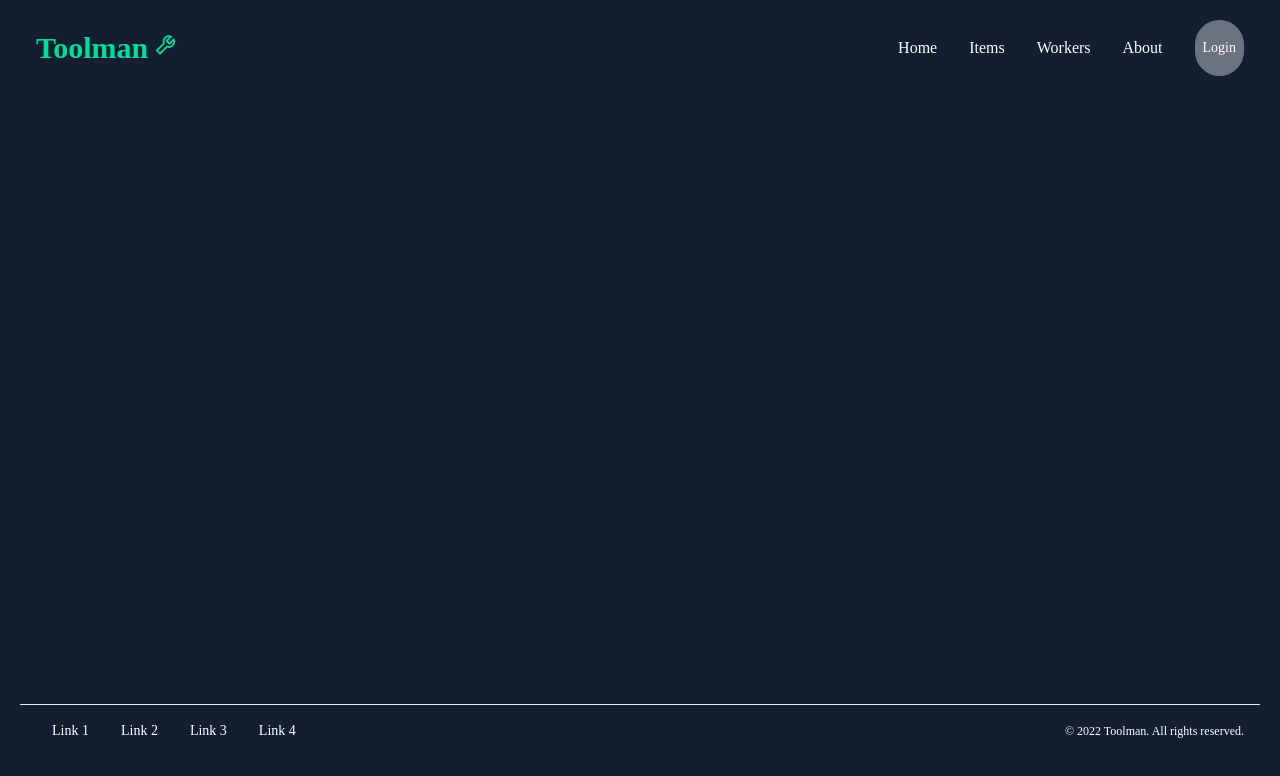
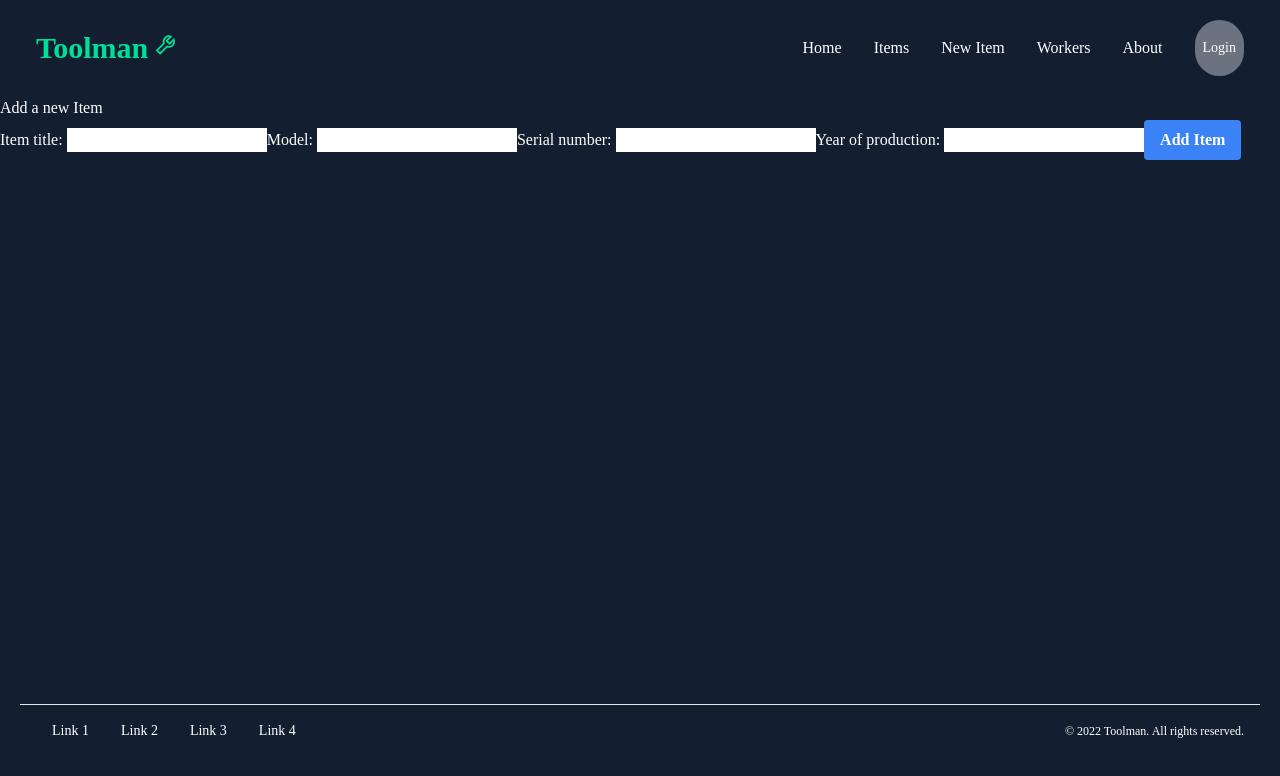
Before and after one commit to TomPrint/Toolman, a React (Create React App) app in the folder frontend/: page /items/add in a window 1280 px wide. Shown: the top 776 px of the page. Built offline with nearby package versions, Linux system fonts and the light colour scheme.

Commit message:
Creat New Item Form
Create ItemDetail and ItemForm
Changes in routing
Styling with tailwind

```diff
--- a/frontend/src/App.js
+++ b/frontend/src/App.js
@@ -6,6 +6,8 @@ import Home from "./pages/Home";
 import Navbar from "./components/Navbar";
 import Footer from "./components/Footer";
 import Signup from "./pages/Signup"
+import Items from "./pages/Items";
+import ItemForm from "./components/ItemForm";
 function App() {
   return (
     <div className="App">
@@ -15,6 +17,8 @@ function App() {
           <Routes>
             <Route path="/" element={<Home />} />
             <Route path="/signup" element={<Signup />} />
+            <Route path="/items" element={<Items />} />
+            <Route path="/items/add" element={<ItemForm />} />
           </Routes>
           <Footer />
         </div>
--- /dev/null
+++ b/frontend/src/components/ItemDetails.js
@@ -0,0 +1,16 @@
+const ItemDetails = ({item}) => {
+    return (
+
+        <div class="rounded overflow-hidden shadow-lg shadow-cyan-500/40 border-solid border-cyan-700 border-2">
+        <img class="w-full rounded" src="wkretarka.JPG" alt="Mountain"></img>
+        <div class="px-3 py-2">
+        <div class="font-bold text-xl mb-2">{item.title}</div>
+        <p>Model : <span className="text-[#00df9a]">{item.model}</span></p>
+        <p>Numer seryjny : <span className="text-[#00df9a]">{item.serialNumber}</span></p>
+        <p>Rok produkcji : <span className="text-[#00df9a]">{item.yearOfProduction}</span></p>
+        </div>
+        </div>
+     );
+}
+
+export default ItemDetails;
--- /dev/null
+++ b/frontend/src/components/ItemForm.js
@@ -0,0 +1,78 @@
+import { useState } from "react";
+
+const ItemForm = () => {
+    const [title, setTitle] = useState('')
+    const [model, setModel] = useState('')
+    const [serialNumber, setSerialNumber] = useState('')
+    const [yearOfProduction, setYearOfProduction] = useState('')
+    const [error, setError] = useState(null)
+
+    const handleSubmit = async (e) => {
+        e.preventDefault()
+
+        const item = {title, model, serialNumber, yearOfProduction}
+
+        const response = await fetch ('/api/tools/items/add', {
+            method: 'POST',
+            body: JSON.stringify(item),
+            headers: {
+                'Content-Type':'application/json'
+            }
+        })
+        // we get back response as json and storing it it json
+        const json = await response.json()
+
+        if (!response.ok) {
+            setError(json.error)
+        }
+
+        if (response.ok) {
+            setModel('')
+            setTitle('')
+            setSerialNumber('')
+            setYearOfProduction('')
+            setError(null)
+            console.log('new item added', json)
+        }
+    }
+
+
+    return (
+        <form className="create" onSubmit={handleSubmit}>
+            <h3>Add a new Item</h3>
+
+            <label>Item title: </label>
+            <input className="text-black"
+            type="text"
+            onChange={(e) => setTitle(e.target.value)}
+            value={title}
+             />
+
+            <label>Model: </label>
+            <input className="text-black"
+            type="text"
+            onChange={(e) => setModel(e.target.value)}
+            value={model}
+             />
+
+            <label>Serial number: </label>
+            <input className="text-black"
+            type="text"
+            onChange={(e) => setSerialNumber(e.target.value)}
+            value={serialNumber}
+             />
+
+            <label>Year of production: </label>
+            <input className="text-black"
+            type="text"
+            onChange={(e) => setYearOfProduction(e.target.value)}
+            value={yearOfProduction}
+             />
+
+             <button className="bg-blue-500 hover:bg-blue-700 text-white font-bold py-2 px-4 rounded"> Add Item</button>
+
+        </form>
+     );
+}
+
+export default ItemForm;
--- a/frontend/src/components/Navbar.js
+++ b/frontend/src/components/Navbar.js
@@ -16,7 +16,8 @@ const Navbar = () => {
                 <Link to='/'><span className='flex'><h1 className='w-full text-3xl font-bold text-[#00df9a]'>Toolman</h1><AiOutlineTool size={30} color='#00df9a'/></span></Link>
                 <ul className='hidden md:flex'>
                     <Link to='/'><li className='p-4 hover:text-[#00df9a] transition-all'>Home</li></Link>
-                    <li className='p-4 hover:text-[#00df9a] transition-all duration-500'>Items</li>
+                    <Link to='/items'><li className='p-4 hover:text-[#00df9a] transition-all duration-500'>Items</li></Link>
+                    <Link to='/items/add'><li className='p-4 hover:text-[#00df9a] transition-all duration-500'>New Item</li></Link>
                     <li className='p-4 hover:text-[#00df9a] transition-all duration-500'>Workers</li>
                     <li className='p-4 hover:text-[#00df9a] transition-all duration-500'>About</li>
                     <button className="px-2 ml-4 bg-gray-500 hover:bg-[#00df9a] transition-all duration-500 text-white text-sm rounded-full">Login</button>
--- a/frontend/src/pages/Home.js
+++ b/frontend/src/pages/Home.js
@@ -1,41 +1,8 @@
-import { useEffect, useState } from "react"
+const Home = () => {
+  return(
+    <h2>Home Page</h2>
+  );
 
-
-const Home = () => {
-  const [items, setItems] = useState(null)
-
-  useEffect(() => {
-    const fetchItems = async () => {
-      const response = await fetch('/api/tools')
-      const json = await response.json()
-      // to get an array of objet
-      if (response.ok) {
-        setItems(json)
-      }
-    }
-    // fire a function
-    fetchItems()
-  }, [])
-
-  return (
-    <div className="flex justify-between items-center h-30 max-w-[1240px] mx-auto px-4 text-white">
-      <div class="p-10 grid grid-cols-2 sm:grid-cols-2 md:grid-cols-3 lg:grid-cols-3 xl:grid-cols-3 gap-5">
-
-        {/* chcecking are there any item and if so map them */}
-        {items && items.map(item => (
-          <div class="rounded overflow-hidden shadow-lg">
-          <img class="w-full rounded" src="wkretarka.JPG" alt="Mountain"></img>
-          <div class="px-6 py-4">
-          <div class="font-bold text-xl mb-2">{item.title}</div>
-          <p class="text-white text-base">Model : <span className="text-[#00df9a]">{item.model}</span></p>
-          <p class="text-white text-base">Numer seryjny : <span className="text-[#00df9a]">{item.serialNumber}</span></p>
-          <p class="text-white text-base">Rok produkcji : <span className="text-[#00df9a]">{item.yearOfProduction}</span></p>
-          </div>
-          </div>
-        ))}
-      </div>
-    </div>
-  )
 }
 
 export default Home
--- /dev/null
+++ b/frontend/src/pages/Items.js
@@ -0,0 +1,36 @@
+import { useEffect, useState } from "react"
+
+// components
+import ItemDetails from "../components/ItemDetails"
+
+const Items = () => {
+    const [items, setItems] = useState(null)
+
+  useEffect(() => {
+    const fetchItems = async () => {
+      const response = await fetch('/api/tools')
+      const json = await response.json()
+      // to get an array of objet
+      if (response.ok) {
+        setItems(json)
+      }
+    }
+    // fire a function
+    fetchItems()
+  }, [])
+
+  return (
+    <div className="flex justify-between items-center h-30 max-w-[1240px] mx-auto px-4 text-white">
+      <div class="p-10 grid grid-cols-1 sm:grid-cols-2 md:grid-cols-3 lg:grid-cols-4 xl:grid-cols-5 gap-7">
+
+        {/* chcecking are there any item and if so map them */}
+        {/* using ItemDetails from components to show template */}
+        {items && items.map(item => (
+          <ItemDetails key={item._id} item={item}/>
+        ))}
+      </div>
+    </div>
+  )
+}
+
+export default Items;
```
Also changed, not shown: 2 other files (tests, documents, lock files or other folders).
